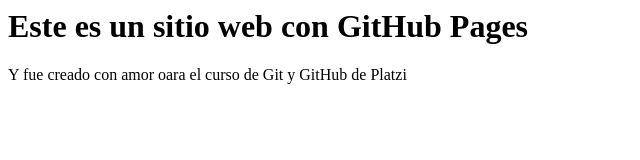
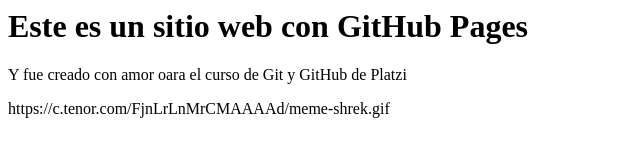
Before and after one commit to pedrobel10/pedrobel10, a plain HTML site: page index.html in a window 1280 px wide. Shown: the whole page, without its empty margins (0-640 px from the left). Drawn offline with Linux system fonts and the light colour scheme.

Commit message:
Update index.html

```diff
--- a/index.html
+++ b/index.html
@@ -1,2 +1,3 @@
 <h1>Este es un sitio web con GitHub Pages</h1>
 <p>Y fue creado con amor oara el curso de Git y GitHub de Platzi</p>
+<p>https://c.tenor.com/FjnLrLnMrCMAAAAd/meme-shrek.gif</p>
```
